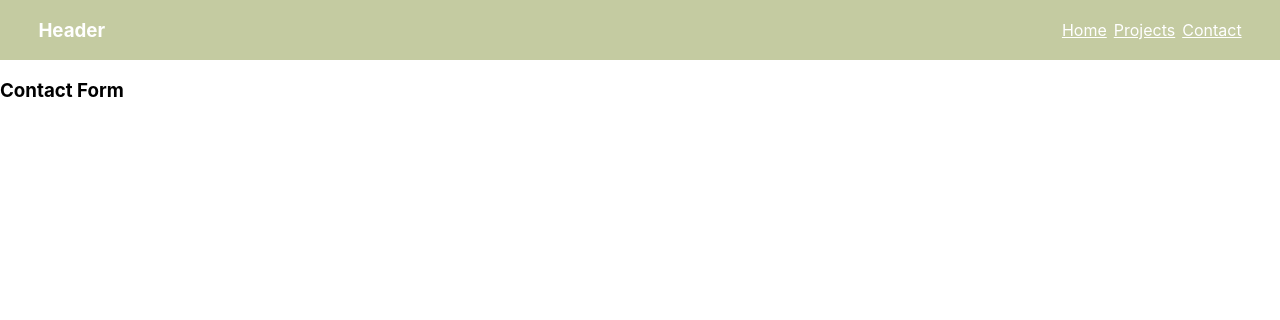
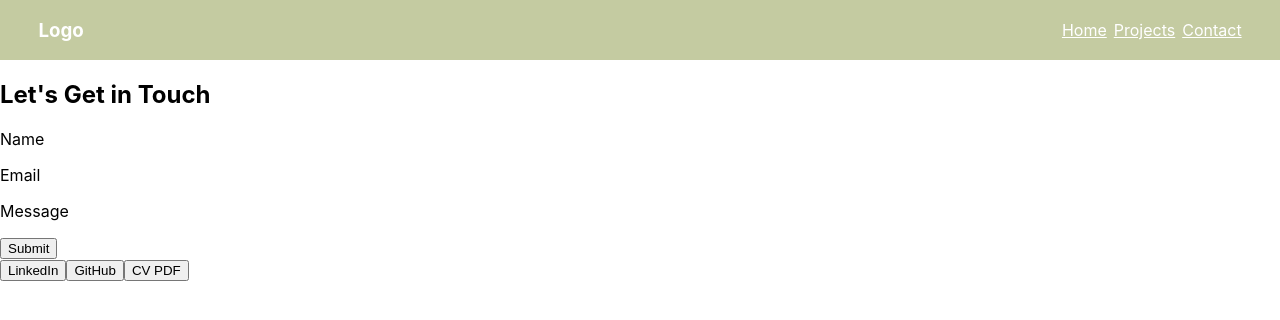
Before and after one commit to ayahxsheikh/my-portfolio, a React (Create React App) app: page /contact in a window 1280 px wide. Shown: the top 320 px of the page. Built offline with nearby package versions, Linux system fonts and the light colour scheme.

Commit message:
added some data to pages

```diff
--- a/src/components/Header.js
+++ b/src/components/Header.js
@@ -3,7 +3,7 @@ import { NavLink } from 'react-router-dom';
 function Header(props){
     return (
         <header>
-            <h3>Header</h3>
+            <h3>Logo</h3>
             <nav>
             <NavLink to="/" >Home</NavLink>
             <NavLink to="/projects" >Projects</NavLink>
--- a/src/pages/Contact.js
+++ b/src/pages/Contact.js
@@ -1,8 +1,21 @@
-// import Header from "../components/Header";
+import Header from "../components/Header";
 
 function Contact(){
 return(
-    <h3>Contact Form</h3>
+    <>
+    <h2>Let's Get in Touch</h2>
+    <form>
+        <p>Name</p>
+        <p>Email</p>
+        <p>Message</p>
+        <button>Submit</button>
+    </form>
+
+    <button>LinkedIn</button>
+    <button>GitHub</button>
+    <button>CV PDF</button>
+
+    </>
 )
 }
 
--- a/src/pages/Home.js
+++ b/src/pages/Home.js
@@ -2,7 +2,11 @@
 
 function Home(){
     return(
-    <h1>Home</h1>
+    <>
+     <h1>Welcome to my Portfolio, I'm Ayah</h1>
+     <p>Brand Statement: Lorem ipsum, dolor sit amet consectetur adipisicing elit. Accusamus vero soluta maiores! Nulla placeat fugit odit perferendis deserunt nihil molestiae incidunt ut! Impedit eligendi ad nihil et labore cumque adipisci?</p>
+
+    </>
 
     )
 }
```
